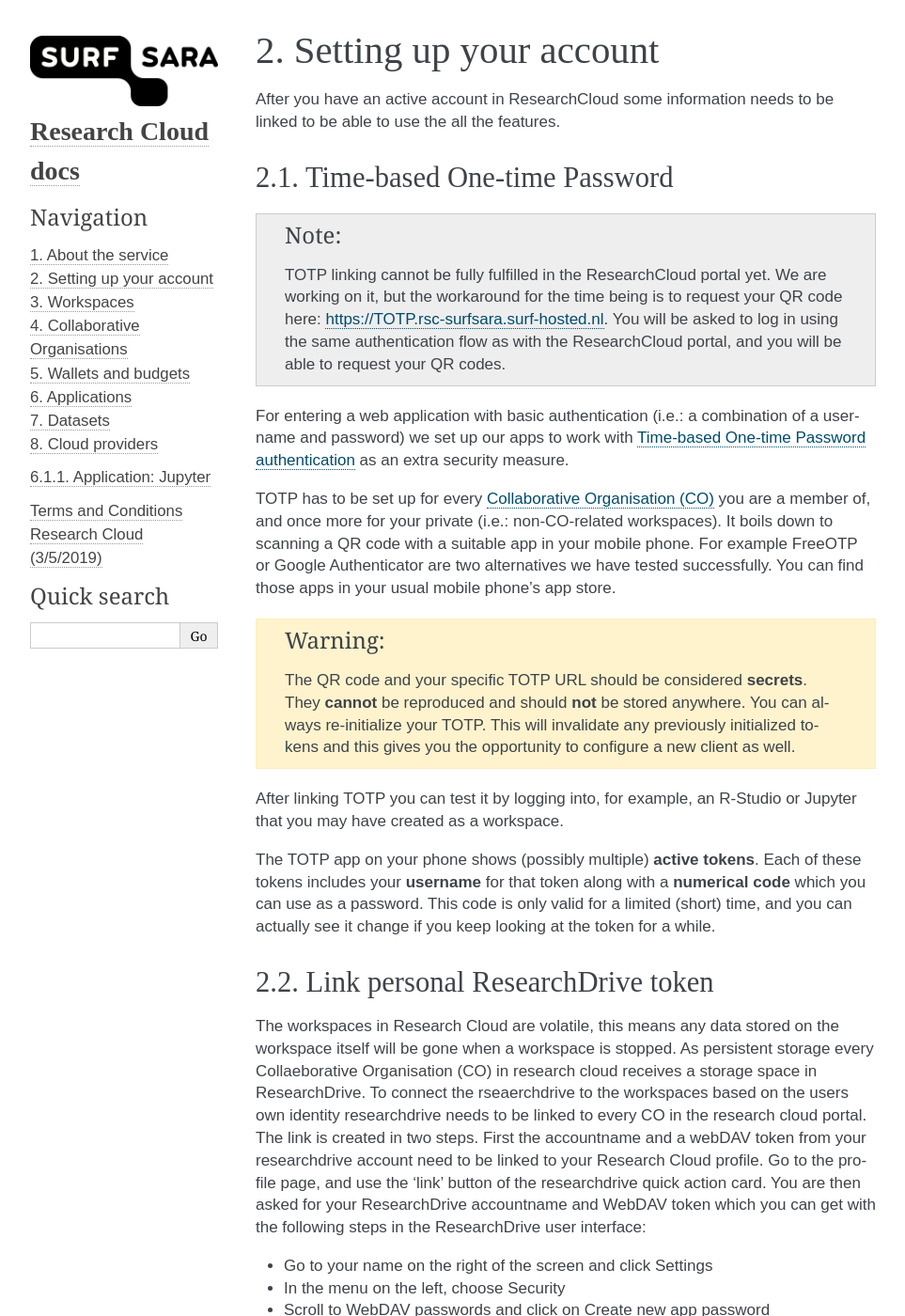
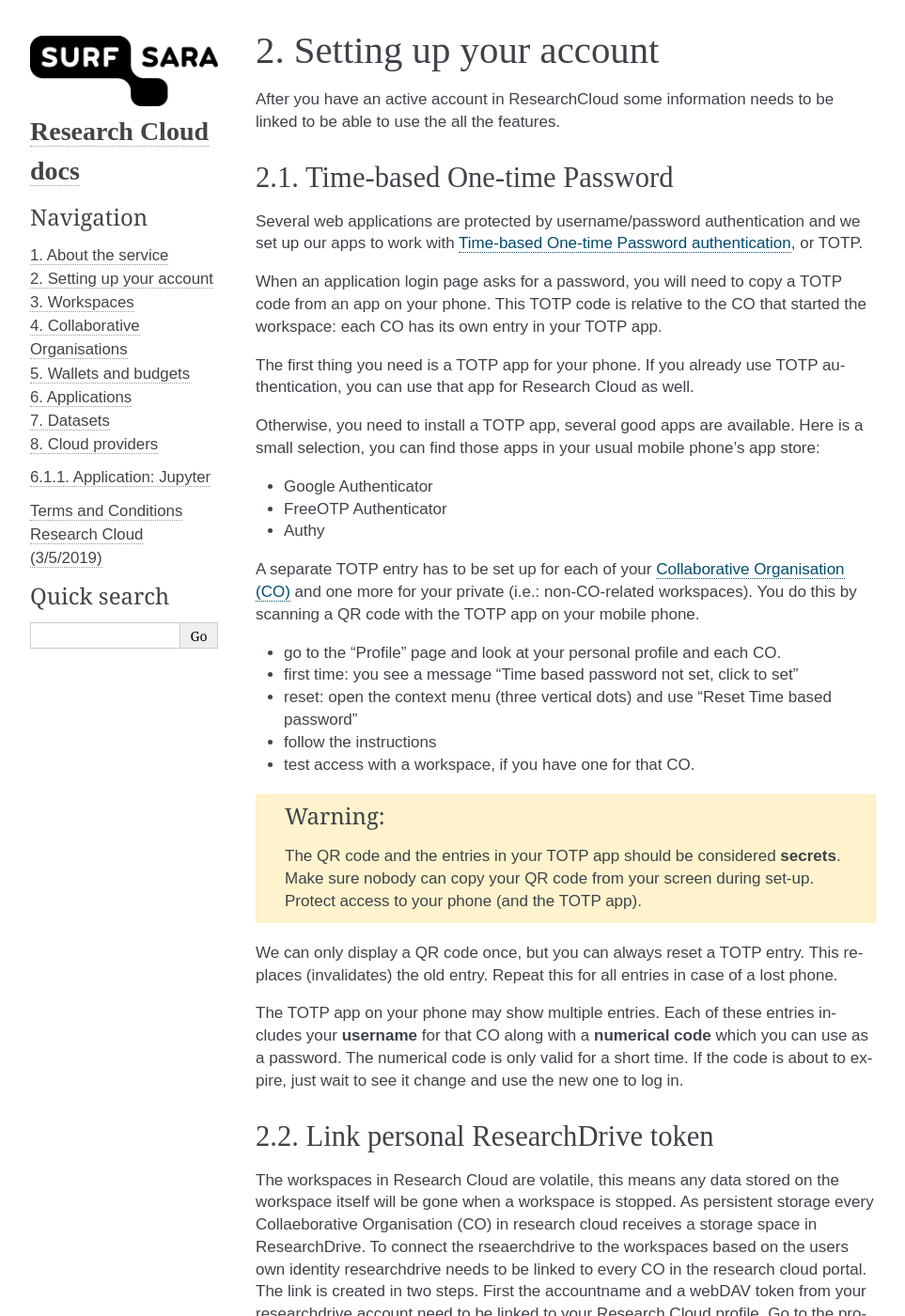
Before and after one commit to sara-nl/researchclouddocs, a Sphinx documentation site: the page built from docs/account_setup.rst, in a window 1280 px wide and 1400 px high. Shown: the whole window at 94% size, without its empty margins (148-1111 px from the left). Built offline with Sphinx 7.4.7, drawn with Linux system fonts in a browser that asks for light colours.

Commit message:
Update account_setup.rst

```diff
--- a/docs/account_setup.rst
+++ b/docs/account_setup.rst
@@ -9,19 +9,45 @@
 Time-based One-time Password
 -------------------------------------
 
-.. note:: TOTP linking cannot be fully fulfilled in the ResearchCloud portal yet. We are working on it, but the workaround for the time being is to request your QR code here: https://TOTP.rsc-surfsara.surf-hosted.nl. You will be asked to log in using the same authentication flow as with the ResearchCloud portal, and you will be able to request your QR codes.
+Several web applications are protected by username/password authentication and we set up our apps to work with
+`Time-based One-time Password authentication <https://en.wikipedia.org/wiki/Time-based_One-time_Password_algorithm>`_, or TOTP.
 
-For entering a web application with basic authentication (i.e.: a combination of a username and password) we set up our apps to work with `Time-based One-time Password authentication <https://en.wikipedia.org/wiki/Time-based_One-time_Password_algorithm>`_ as an extra security measure.
+When an application login page asks for a password, you will need to copy a TOTP code from an app on your phone.
+This TOTP code is relative to the CO that started the workspace: each CO has its own entry in your TOTP app.
 
-TOTP has to be set up for every :doc:`Collaborative Organisation (CO) </collaborative_organisations>` you are a member of, and once more for your private (i.e.: non-CO-related workspaces). It boils down to scanning a QR code with a suitable app in your mobile phone. For example FreeOTP or Google Authenticator are two alternatives we have tested successfully. You can find those apps in your usual mobile phone's app store.
+The first thing you need is a TOTP app for your phone.
+If you already use TOTP authentication, you can use that app for Research Cloud as well.
+
+Otherwise, you need to install a TOTP app, several good apps are available.
+Here is a small selection, you can find those apps in your usual mobile phone's app store:
+
+- Google Authenticator
+- FreeOTP Authenticator
+- Authy
+
+A separate TOTP entry has to be set up for each of your :doc:`Collaborative Organisation (CO) </collaborative_organisations>`
+and one more for your private (i.e.: non-CO-related workspaces).
+You do this by scanning a QR code with the TOTP app on your mobile phone.
+
+- go to the "Profile" page and look at your personal profile and each CO.
+- first time: you see a message "Time based password not set, click to set"
+- reset: open the context menu (three vertical dots) and use "Reset Time based password"
+- follow the instructions
+- test access with a workspace, if you have one for that CO.
 
 .. warning::
 
-    The QR code and your specific TOTP URL should be considered **secrets**. They **cannot** be reproduced and should **not** be stored anywhere. You can always re-initialize your TOTP. This will invalidate any previously initialized tokens and this gives you the opportunity to configure a new client as well.
+    The QR code and the entries in your TOTP app should be considered **secrets**.
+    Make sure nobody can copy your QR code from your screen during set-up.
+    Protect access to your phone (and the TOTP app).
 
-After linking TOTP you can test it by logging into, for example, an R-Studio or Jupyter that you may have created as a workspace.
+We can only display a QR code once, but you can always reset a TOTP entry.
+This replaces (invalidates) the old entry. Repeat this for all entries in case of a lost phone.
 
-The TOTP app on your phone shows (possibly multiple) **active tokens**. Each of these tokens includes your **username** for that token along with a **numerical code** which you can use as a password. This code is only valid for a limited (short) time, and you can actually see it change if you keep looking at the token for a while.
+The TOTP app on your phone may show multiple entries.
+Each of these entries includes your **username** for that CO along with a **numerical code** which you can use as a password.
+The numerical code is only valid for a short time.
+If the code is about to expire, just wait to see it change and use the new one to log in.
 
 
 Link personal ResearchDrive token
```
